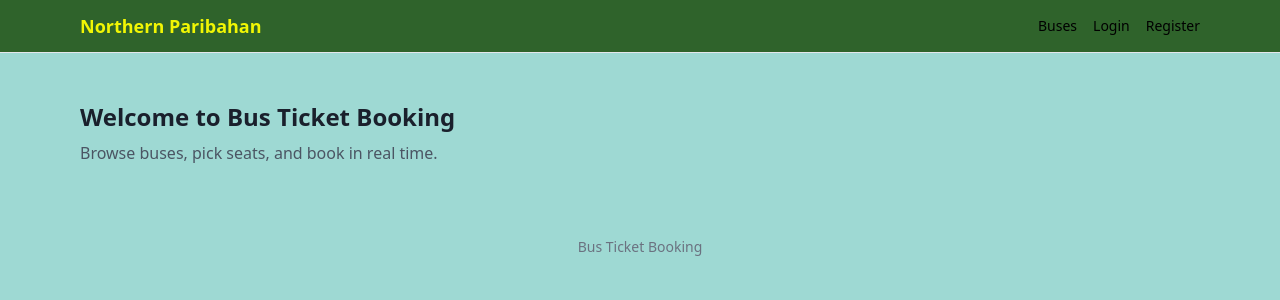
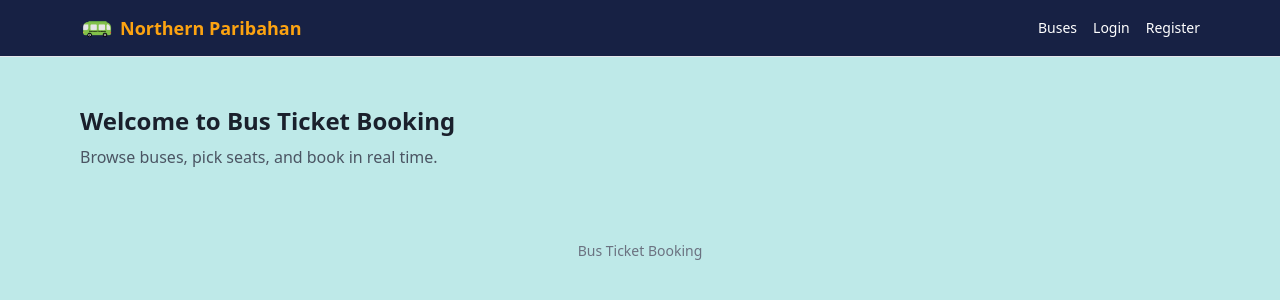
Before and after one commit to uzicodes/Northern-Paribahan, a Next.js app in the folder frontend/: page / in a window 1280 px wide. Shown: the top 300 px of the page. Built offline with nearby package versions, Linux system fonts and the light colour scheme.

Commit message:
Refactor code structure for improved readability and maintainability

```diff
--- a/frontend/app/layout.tsx
+++ b/frontend/app/layout.tsx
@@ -18,10 +18,13 @@ export default function RootLayout({ children }: { children: ReactNode }) {
         <link rel="manifest" href="/site.webmanifest" />
         <link rel="icon" href="/favicon.ico" />
       </head>
-  <body className="min-h-screen" style={{ backgroundColor: '#9ED9D3', color: '#1a202c' }}>
-  <header className="border-b" style={{ backgroundColor: '#2F632B' }}>
+  <body className="min-h-screen" style={{ backgroundColor: '#BEE9E8', color: '#1a202c' }}>
+  <header className="border-b" style={{ backgroundColor: '#172144' }}>
           <div className="max-w-6xl mx-auto px-4 py-3 flex items-center justify-between" style={{ color: '#F1F604' }}>
-            <Link href="/" className="font-semibold text-lg" style={{ color: '#F1F604' }}>Northern Paribahan</Link>
+            <Link href="/" className="font-semibold text-lg flex items-center gap-2">
+              <img src="/logo.png" alt="Northern Paribahan Logo" style={{ height: 32, width: 32, display: 'inline-block', verticalAlign: 'middle' }} />
+              <span style={{ color: '#FCA311' }}>Northern Paribahan</span>
+            </Link>
             <div style={{ color: '#F1F604' }}><NavbarClient /></div>
           </div>
         </header>
--- a/frontend/components/NavbarClient.tsx
+++ b/frontend/components/NavbarClient.tsx
@@ -33,13 +33,13 @@ export default function NavbarClient() {
 
   return (
     <nav className="flex items-center gap-4 text-sm">
-  <Link href="/buses" className="text-black hover:text-gray-900">Buses</Link>
+  <Link href="/buses" className="text-white hover:text-gray-300">Buses</Link>
       {token && <Link href="/my-bookings" className="text-gray-600 hover:text-gray-900">My Bookings</Link>}
       {role === 'ADMIN' && <Link href="/admin" className="text-gray-600 hover:text-gray-900">Admin</Link>}
       {!token ? (
         <>
-          <Link href="/login" className="text-black hover:text-gray-900">Login</Link>
-          <Link href="/register" className="text-black hover:text-gray-900">Register</Link>
+          <Link href="/login" className="text-white hover:text-gray-300">Login</Link>
+          <Link href="/register" className="text-white hover:text-gray-300">Register</Link>
         </>
       ) : (
         <button onClick={logout} className="text-gray-600 hover:text-gray-900">Logout</button>
```
Also changed, not shown: frontend/public/logo.png (renamed from frontend/public/logo-Northern Paribahan.png).
